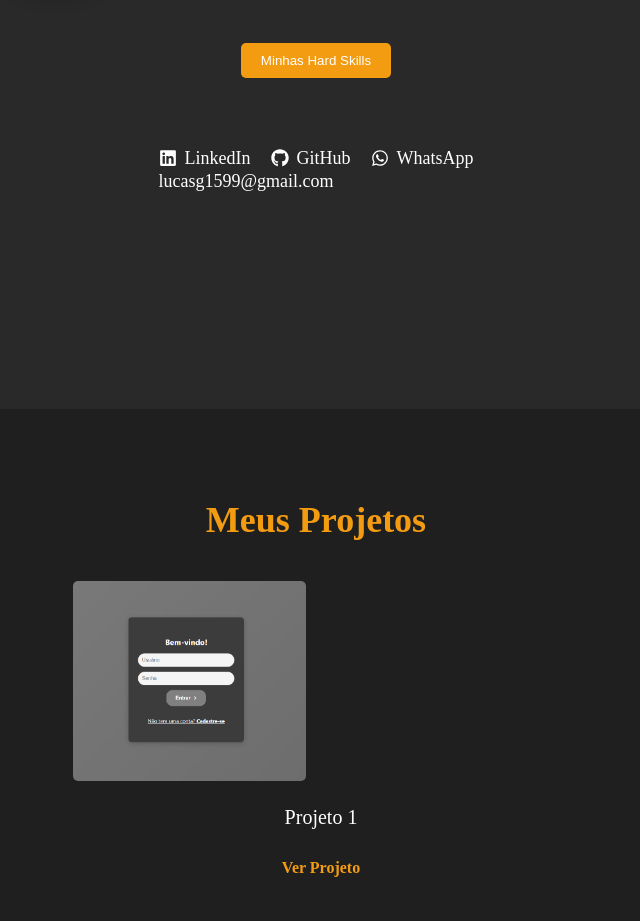
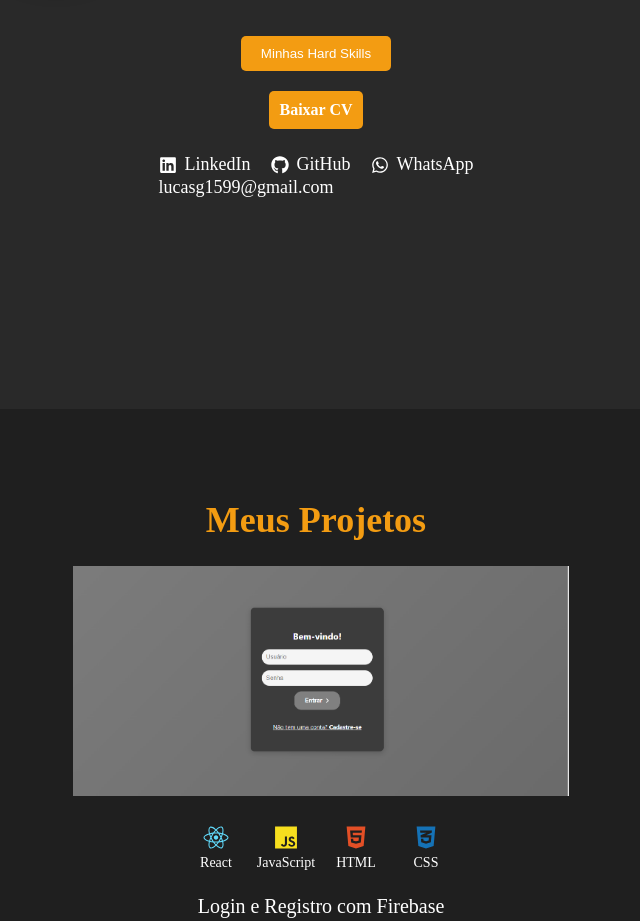
Before and after one commit to lucasg1599/portifolio, a React (Create React App) app: page / in a window 1280 px wide. Shown: the part 511-1432 px from the top of the page, without its empty margins (324-964 px from the left). Built offline with nearby package versions, Linux system fonts and the light colour scheme.

Commit message:
protifolio ultimos detalhes

```diff
--- a/public/index.html
+++ b/public/index.html
@@ -2,7 +2,7 @@
 <html lang="en">
   <head>
     <meta charset="utf-8" />
-    <link rel="icon" href="%PUBLIC_URL%/favicon.ico" />
+    <link rel="icon" href="logoLucas.png" />
     <meta name="viewport" content="width=device-width, initial-scale=1" />
     <meta name="theme-color" content="#000000" />
     <meta
@@ -24,7 +24,7 @@
       work correctly both with client-side routing and a non-root public URL.
       Learn how to configure a non-root public URL by running `npm run build`.
     -->
-    <title>React App</title>
+    <title>Portifolio Lucas</title>
   </head>
   <body>
     <noscript>You need to enable JavaScript to run this app.</noscript>
--- a/src/components/Home.js
+++ b/src/components/Home.js
@@ -14,10 +14,10 @@ const Home = () => {
         <ProfileDescription>
           <h2>Olá, eu sou Lucas Guilherme</h2>
           <p>
-            Sou desenvolvedor(a) apaixonado(a) por tecnologia, com experiência em
-            diversas ferramentas e linguagens. Estou sempre em busca de novos desafios
-            e aprimoramento contínuo. Aqui, você pode conferir alguns dos meus projetos
-            e habilidades.
+            Sou desenvolvedor(a) apaixonado(a) por tecnologia, com experiência
+            em diversas ferramentas e linguagens. Estou sempre em busca de novos
+            desafios e aprimoramento contínuo. Aqui, você pode conferir alguns
+            dos meus projetos e habilidades.
           </p>
         </ProfileDescription>
       </ProfileContainer>
@@ -25,10 +25,19 @@ const Home = () => {
       <Button onClick={() => setShowSkills(true)}>Minhas Hard Skills</Button>
 
       {showSkills && <SkillsPanel onClose={() => setShowSkills(false)} />}
+      <FlexContainer>
+        <ResumeContent>
+          <DownloadButton href="/Curriculo Lucas.pdf" download>
+            Baixar CV
+          </DownloadButton>
+        </ResumeContent>
 
         <ContactContainer>
           <ContactLinks>
-          <ContactLink href="https://www.linkedin.com/in/lucas-guilherme-piassa-ferreira-916250149/" target="_blank">
+            <ContactLink
+              href="https://www.linkedin.com/in/lucas-guilherme-piassa-ferreira-916250149/"
+              target="_blank"
+            >
               <FaLinkedin style={{ marginRight: "8px" }} /> LinkedIn
             </ContactLink>
             <ContactLink href="https://github.com/lucasg1599" target="_blank">
@@ -38,8 +47,11 @@ const Home = () => {
               <FaWhatsapp style={{ marginRight: "8px" }} /> WhatsApp
             </ContactLink>
           </ContactLinks>
-        <ContactLink href="mailto:lucasg1599@gmail.com">lucasg1599@gmail.com</ContactLink>
+          <ContactLink href="mailto:lucasg1599@gmail.com">
+            lucasg1599@gmail.com
+          </ContactLink>
         </ContactContainer>
+      </FlexContainer>
     </Container>
   );
 };
@@ -64,8 +76,9 @@ const Title = styled.h1`
   font-size: 36px;
   margin-bottom: 20px;
   color: #fff;
-  font-family: 'Roboto', sans-serif;
+  font-family: "Roboto", sans-serif;
   font-weight: bold;
+  cursor: default; /* Evita que o cursor pareça editável */
 
   @media (max-width: 768px) {
     font-size: 28px;
@@ -106,11 +119,13 @@ const ProfileDescription = styled.div`
   h2 {
     font-size: 28px;
     margin-bottom: 10px;
+    cursor: default; /* Evita que o cursor pareça editável */
   }
 
   p {
     font-size: 18px;
     line-height: 1.6;
+    cursor: default; /* Evita que o cursor pareça editável */
   }
 
   @media (max-width: 768px) {
@@ -123,6 +138,7 @@ const ProfileDescription = styled.div`
     }
   }
 `;
+
 
 const Button = styled.button`
   background-color: #f39c12;
@@ -144,11 +160,45 @@ const Button = styled.button`
 `;
 
 const ContactContainer = styled.div`
-  margin-top: 10px;
+  margin-top: 0;
   align-items: center;
   text-align: center;
 `;
 
+const DownloadButton = styled.a`
+  background-color: #f39c12;
+  color: #fff;
+  padding: 10px 10px;
+  border: none;
+  border-radius: 5px;
+  font-size: 16px;
+  font-weight: bold;
+  cursor: pointer;
+  text-decoration: none;
+  transition: 0.3s;
+
+  &:hover {
+    background-color: #e67e22;
+  }
+
+  @media (max-width: 768px) {
+    padding: 8px 15px;
+    font-size: 14px;
+  }
+`;
+
+
+const ResumeContent = styled.div`
+  display: flex;
+  justify-content: center;
+`;
+const FlexContainer = styled.div`
+  display: flex;
+  margin-top:-20px;
+  flex-direction: column;
+  align-items: center;
+  gap: 5px;
+`;
 const ContactLinks = styled.div`
   margin-top: 20px;
   display: flex;
@@ -169,6 +219,7 @@ const ContactLink = styled.a`
   transition: all 0.3s;
   display: flex;
   align-items: center;
+  cursor: pointer; /* Mantém o cursor como ponteiro para links */
 
   &:hover {
     border-bottom: 2px solid #fff;
--- a/src/components/Projects.js
+++ b/src/components/Projects.js
@@ -1,6 +1,12 @@
 import React, { useState } from "react";
 import Slider from "react-slick";
 import styled from "styled-components";
+import {
+  FaReactIcon,
+  FaJsIcon,
+  FaHtmlIcon,
+  FaCssIcon,
+} from "./styled/styledIcons";
 
 const Projects = () => {
   const [hovered, setHovered] = useState(null);
@@ -8,9 +14,16 @@ const Projects = () => {
   const projects = [
     {
       image: "loginEregistro.png",
-      title: "Projeto 1",
-      description: "Descrição do projeto 1",
+      title: "Login e Registro com Firebase",
+      description:
+        "Sistema de Login e Registro de Usuários desenvolvido com React.js e Firebase Authentication. Este projeto permite a autenticação segura de usuários com validação de CPF e e-mail. Inclui tratamento de erros personalizados, como a verificação de e-mail já cadastrado, além de ser responsivo para diferentes dispositivos.",
       link: "https://example.com/projeto1",
+      technologies: [
+        { icon: <FaReactIcon />, name: "React" },
+        { icon: <FaJsIcon />, name: "JavaScript" },
+        { icon: <FaHtmlIcon />, name: "HTML" },
+        { icon: <FaCssIcon />, name: "CSS" },
+      ],
     },
   ];
 
@@ -40,7 +53,16 @@ const Projects = () => {
                 <ImageContainer>
                   <img src={project.image} alt={project.title} />
                 </ImageContainer>
-                {/* Exibe o card de descrição com controle de visibilidade */}
+                <ContainerSkills>
+                <ProjectTechnologies>
+                    {project.technologies.map((tech, index) => (
+                      <TechIcon key={index}>
+                        {tech.icon}
+                        <TechName>{tech.name}</TechName>
+                      </TechIcon>
+                    ))}
+                  </ProjectTechnologies>
+                </ContainerSkills>
                 <DescriptionCard isVisible={hovered === index}>
                   <DescriptionText>{project.description}</DescriptionText>
                 </DescriptionCard>
@@ -58,32 +80,72 @@ const Projects = () => {
     </Container>
   );
 };
-
-// Todos os componentes styled vão aqui, incluindo DescriptionCard, agora com o delay
-
 const DescriptionCard = styled.div`
-  flex: 0.5; /* Ocupa metade do espaço */
-  height: 200px;
-  background-color: #333;
+  position: absolute;
+  top: 0;
+  left: 0;
+  width: 100%;
+  height: 215px;
+  background-color: rgba(51, 51, 51, 0.9); /* Transparência para dar destaque */
   color: #fff;
   padding: 15px;
-  border-radius: 8px;
+  border-radius: 2px;
   display: flex;
   align-items: center;
   justify-content: center;
   text-align: center;
-  box-shadow: 0 4px 6px rgba(0, 0, 0, 0.2);
-  transform: scale(${({ isVisible }) => (isVisible ? "1" : "0.9")});
+  box-shadow: 0 3px 5px rgba(0, 0, 0, 0.2);
+  transform: translateY(${({ isVisible }) => (isVisible ? "0" : "20px")});
   opacity: ${({ isVisible }) => (isVisible ? 1 : 0)};
-  transition: transform 1s ease, opacity 1s ease;
-  pointer-events: ${({ isVisible }) => (isVisible ? "auto" : "none")}; /* Previne interações durante a transição */
+  transition: transform 0.5s ease, opacity 0.5s ease;
+  pointer-events: ${({ isVisible }) => (isVisible ? "auto" : "none")};
 
   @media (max-width: 768px) {
-    flex: 1;
     height: auto;
-    margin-left: 5px;
+    padding: 10px;
   }
 `;
+
+const TechName = styled.p`
+  margin-top: 5px;
+  font-size: 14px;
+  color: #fff;
+  text-align: center;
+`;
+const ProjectTechnologies = styled.div`
+  display: flex;
+  justify-content: center;
+  gap: 10px;
+  margin-top: 15px;
+`;
+
+const ContainerSkills = styled.section`
+  display: flex;
+  flex-direction: column;
+  align-items: center;
+`;
+
+const TechIcon = styled.div`
+  width: 60px;
+  height: 60px;
+  display: flex;
+  flex-direction: column;
+  align-items: center;
+  justify-content: center;
+  text-align: center;
+
+  img {
+    width: 100%;
+    height: 100%;
+    object-fit: contain;
+  }
+
+  @media (max-width: 768px) {
+    width: 50px;
+    height: 50px;
+  }
+`;
+
 
 const Container = styled.section`
   padding: 60px 20px;
@@ -131,19 +193,21 @@ const ProjectCardWrapper = styled.div`
 
 const ContentWrapper = styled.div`
   display: flex;
+  flex-direction: column;
   align-items: center;
-  justify-content: space-between;
+  justify-content: center;
   position: relative;
   width: 100%;
 `;
 
 const ImageContainer = styled.div`
-  flex: 0.5; /* Ocupa metade do espaço */
+  flex: 0.5;
+  width: 100%;
   height: 200px;
   border: 2px;
-  border-radius: 5px;
   overflow: hidden;
   position: relative;
+  margin-bottom: 10px;
 
   img {
     width: 100%;
@@ -153,12 +217,23 @@ const ImageContainer = styled.div`
   }
 
   &:hover img {
-    transform: scale(0.95); /* A imagem diminui quando o mouse passa */
+    transform: scale(0.95);
+  }
+
+  @media (max-width: 768px) {
+    height: 100px;
+    width:80%;
+
+    img {
+      object-fit: contain;
+    }
   }
 `;
 
+
 const DescriptionText = styled.p`
   font-size: 14px;
+  align-items: center;
   line-height: 1.5;
 `;
 
```
Also changed, not shown: public/logoLucas.png (added), 1 other file (tests, documents, lock files or other folders). Lines whose indentation alone changed are shown as unchanged.
